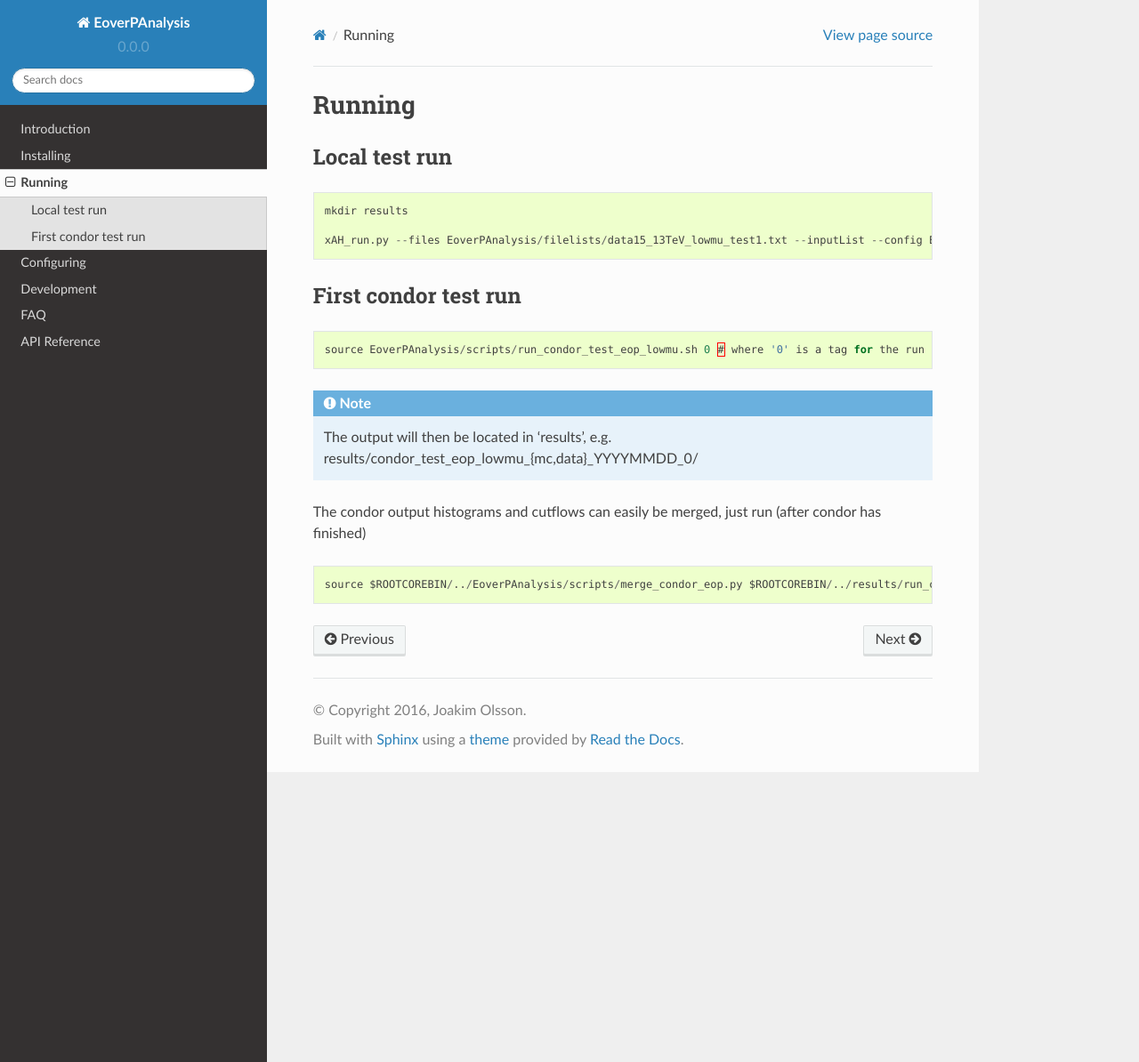
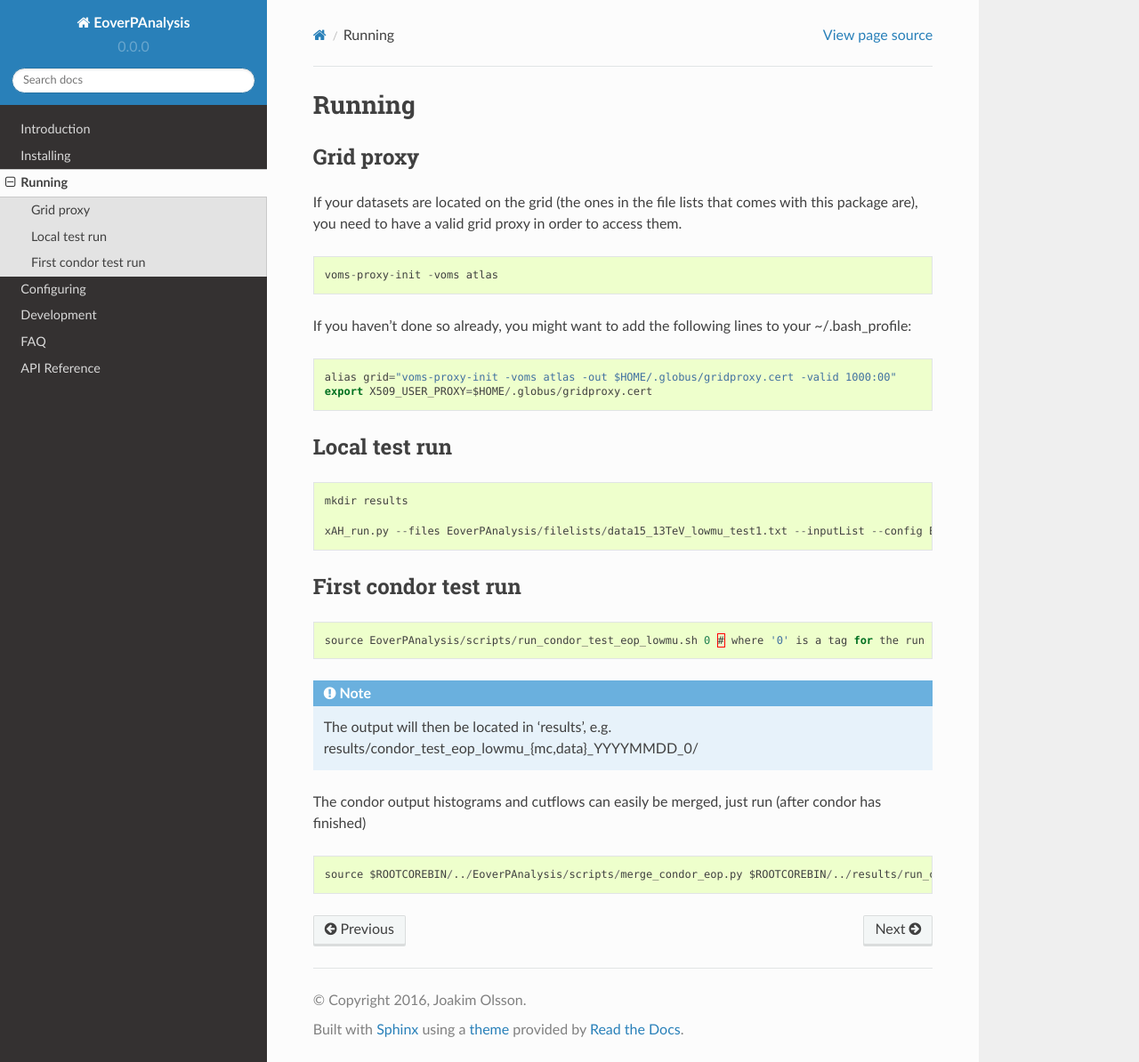
Before and after one commit to jmrolsson/EoverPAnalysis, a Sphinx documentation site: the page built from docs/Running.rst, in a window 1280 px wide and 1194 px high. Shown: the whole window at 89% size. Built offline with Sphinx 7.4.7 and the Read the Docs theme 2.0.0, drawn with Linux system fonts in a browser that asks for light colours.

Commit message:
Updated documentation

```diff
--- a/docs/Installing.rst
+++ b/docs/Installing.rst
@@ -7,7 +7,7 @@
 ::
 
     setupATLAS
-    rcSetup Base,X.Y.Z
+    lsetup 'rcsetup Base,X.Y.Z'
     git clone https://github.com/UCATLAS/xAODAnaHelpers
     git clone http://github.com/jmrolsson/EoverPAnalysis EoverPAnalysis
 
--- a/docs/Running.rst
+++ b/docs/Running.rst
@@ -1,5 +1,21 @@
 Running
 ========
+
+Grid proxy
+----------
+
+If your datasets are located on the grid (the ones in the file lists that comes with this package are), you need to have a valid grid proxy in order to access them.
+
+::
+
+    voms-proxy-init -voms atlas
+
+If you haven't done so already, you might want to add the following lines to your ~/.bash_profile:
+
+::
+
+    alias grid="voms-proxy-init -voms atlas -out $HOME/.globus/gridproxy.cert -valid 1000:00"
+    export X509_USER_PROXY=$HOME/.globus/gridproxy.cert
 
 Local test run
 --------------
```
Also changed, not shown: README.md (+16 -1 lines).
